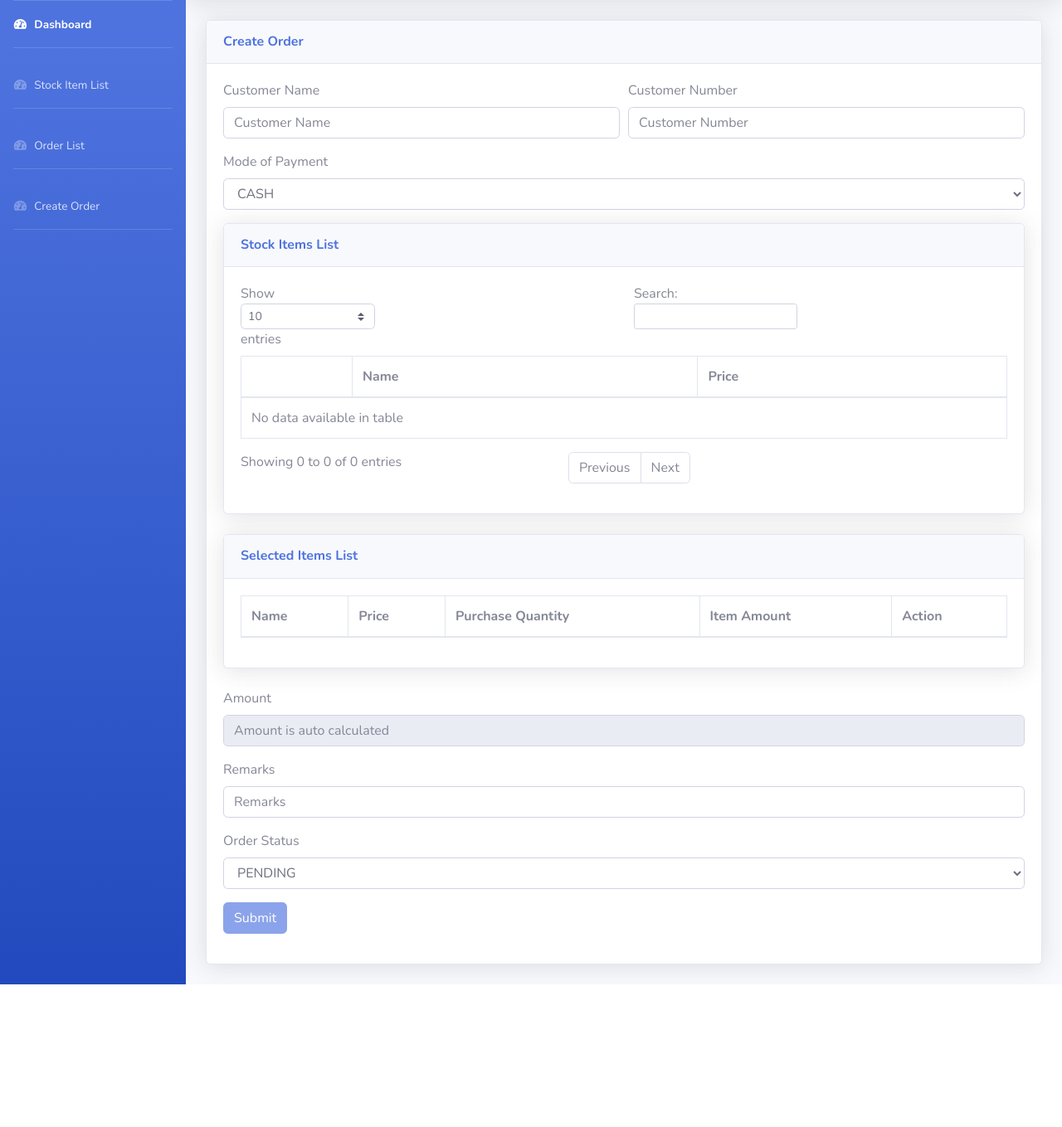
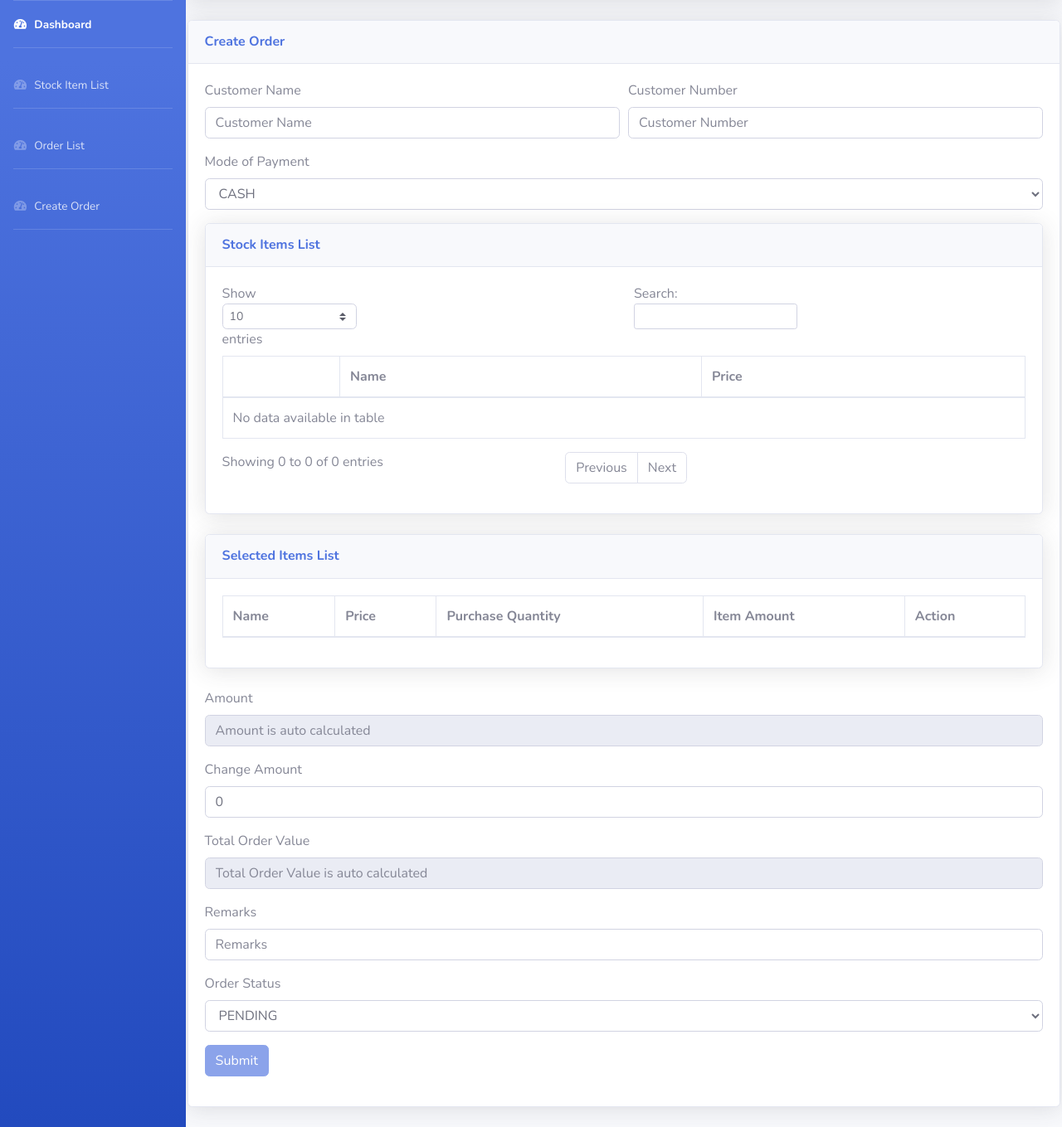
Before and after one commit to sachinharpalani/inventory-management-system, a Django app: page /core/order/create in a window 1280 px wide. Shown: the part 70-1429 px from the top of the page at 83% size. Before the commit the page ends 1257 px from the top, so only its background shows below. Run offline with Django 4.2, Linux system fonts and the light colour scheme; the visitor is signed in with stand-in values (Sample User, id 1); data that the repository does not hold is empty; some libraries are stand-ins or nearby versions.

Commit message:
Added change_amount column & total_order_value column

```diff
--- a/ims/core/models.py
+++ b/ims/core/models.py
@@ -63,6 +63,8 @@ class Order(models.Model):
     created_by = models.ForeignKey(User, on_delete=models.CASCADE)
     items = models.ManyToManyField(StockItem, through="OrderStockItem")
     amount = models.IntegerField()
+    change_amount = models.IntegerField(default=0)
+    total_order_value = models.IntegerField()
     status = models.CharField(
         max_length=255,
         choices=OrderStatus.choices,
--- a/ims/core/templates/core/create_order.html
+++ b/ims/core/templates/core/create_order.html
@@ -1,5 +1,16 @@
 {% extends "common/index.html" %}
 {% load static %}
+
+{% block header_css %}
+
+<style>
+    .container-fluid {
+        padding-left: 0.1rem !important;
+        padding-right: 0.1rem !important;
+    }
+</style>
+
+{% endblock header_css %}
 
 {% block main_content %}
 
@@ -98,6 +109,14 @@
             <div class="form-group">
                 <label for="amount">Amount</label>
                 <input type="text" class="form-control" id="amount" name="amount" placeholder="Amount is auto calculated" readonly="readonly">
+            </div>
+            <div class="form-group">
+                <label for="amount">Change Amount</label>
+                <input type="text" class="form-control" id="change_amount" name="change_amount" value="0" onchange="refreshTotalOrderValue();">
+            </div>
+            <div class="form-group">
+                <label for="amount">Total Order Value</label>
+                <input type="text" class="form-control" id="total_order_value" name="total_order_value" placeholder="Total Order Value is auto calculated" readonly="readonly">
             </div>
             <div class="form-group">
                 <label for="remarks">Remarks</label>
@@ -220,6 +239,7 @@ $(document).ready(function() {
         document.getElementById("amount").value = totalAmount;
 
         refreshSelectedItemsTable()
+        refreshTotalOrderValue()
         toggleSubmitButton()
 
         return totalAmount
@@ -232,6 +252,15 @@ $(document).ready(function() {
         if(selectElements.length == 1){
             selectElements[0].checked = false;
         }
+    }
+
+    function refreshTotalOrderValue(){
+        let changeAmount = document.getElementById("change_amount");
+        if(changeAmount.value == ""){
+            changeAmount.value = 0;
+        }
+        let amount = parseInt(document.getElementById("amount").value)
+        document.getElementById("total_order_value").value = parseInt(changeAmount.value) + amount;
     }
 
     var toggleItemSelect = function(){
--- a/ims/core/templates/core/order_list_v2.html
+++ b/ims/core/templates/core/order_list_v2.html
@@ -24,7 +24,7 @@
                         <th>Customer Name</th>
                         <th>Customer Mobile</th>
                         <th>Status</th>
-                        <th>Order Amount</th>
+                        <th>Total Order Value</th>
                         <th>Actions</th>
                     </tr>
                 </thead>
@@ -36,7 +36,7 @@
                         <td>{{ item_detail.customer_name }}</td>
                         <td>{{ item_detail.customer_number }}</td>
                         <td>{{ item_detail.status }}</td>
-                        <td>{{ item_detail.amount }}</td>
+                        <td>{{ item_detail.total_order_value }}</td>
                         <td><a class="btn btn-primary" href="{% url 'core:view_order' item_detail.id %}" role="button">View</a></td>
                     </tr>
                     {% endfor %}
--- a/ims/core/views.py
+++ b/ims/core/views.py
@@ -49,6 +49,8 @@ class OrderStockItemView(LoginRequiredMixin, TemplateView):
             "customer_number",
             "mode_of_payment",
             "amount",
+            "change_amount",
+            "total_order_value",
             "remarks",
             "status"
         ]
@@ -114,7 +116,7 @@ class OrderModifyView(LoginRequiredMixin, TemplateView):
                 orderstockitem_obj.quantity = quantity
                 orderstockitem_obj.save()
 
-        order_data_columns = ["customer_name", "customer_number", "mode_of_payment", "remarks", "status", "amount"]
+        order_data_columns = ["customer_name", "customer_number", "mode_of_payment", "remarks", "status", "amount", "change_amount", "total_order_value"]
         order_data = {
             column: request.POST[column] for column in order_data_columns
         }
@@ -133,6 +135,7 @@ class OrderStockItemDeleteView(View):
         orderstockitem_obj.save()
 
         orderstockitem_obj.order.amount = orderstockitem_obj.order.calculate_amount()
+        orderstockitem_obj.order.total_order_value = orderstockitem_obj.order.amount + orderstockitem_obj.order.change_amount
         orderstockitem_obj.order.save()
         return redirect('core:view_order', orderstockitem_obj.order.id)
 
```
Also changed, not shown: ims/core/templates/core/edit_order.html (+24 -2 lines), ims/core/templates/core/order_detail.html (+10 -0 lines), ims/core/migrations/0004_order_change_amount_order_total_order_value.py (added).
